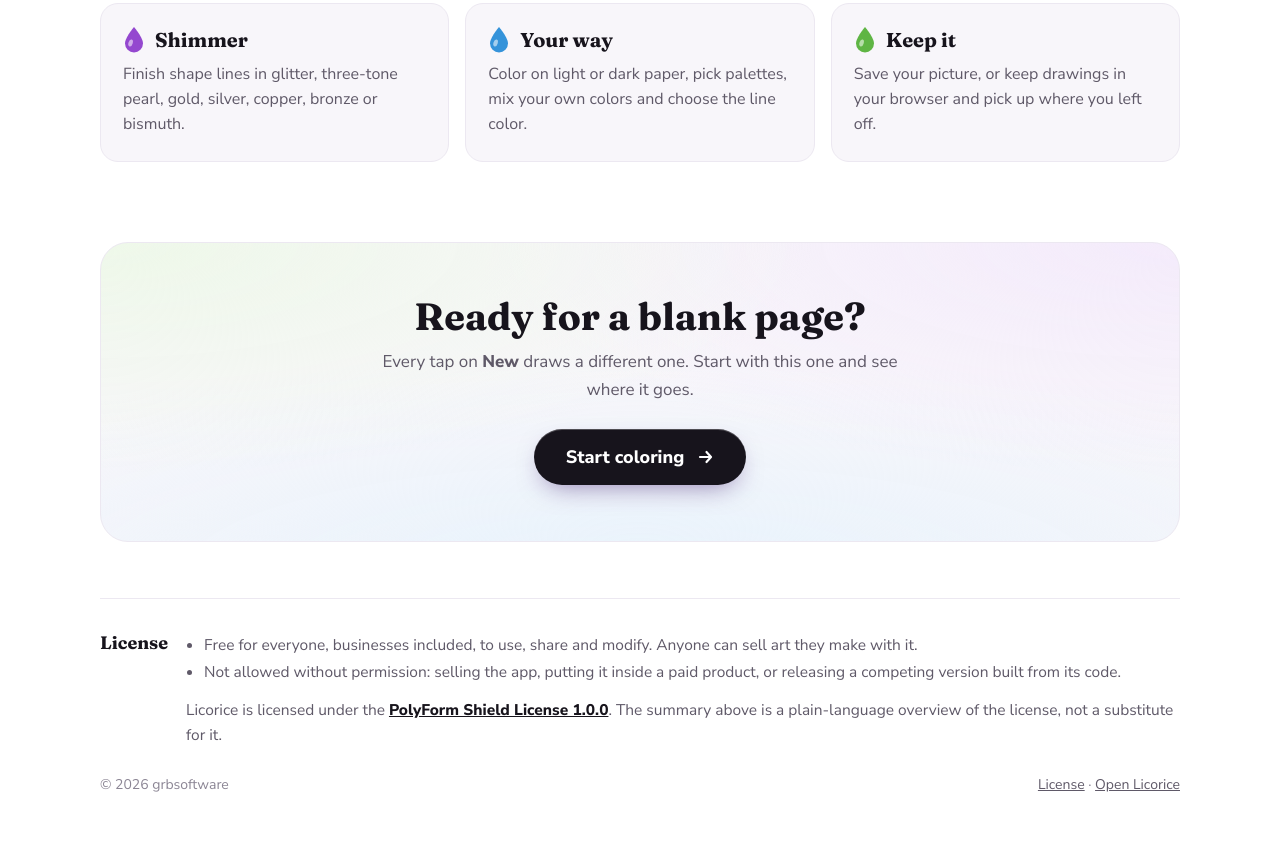
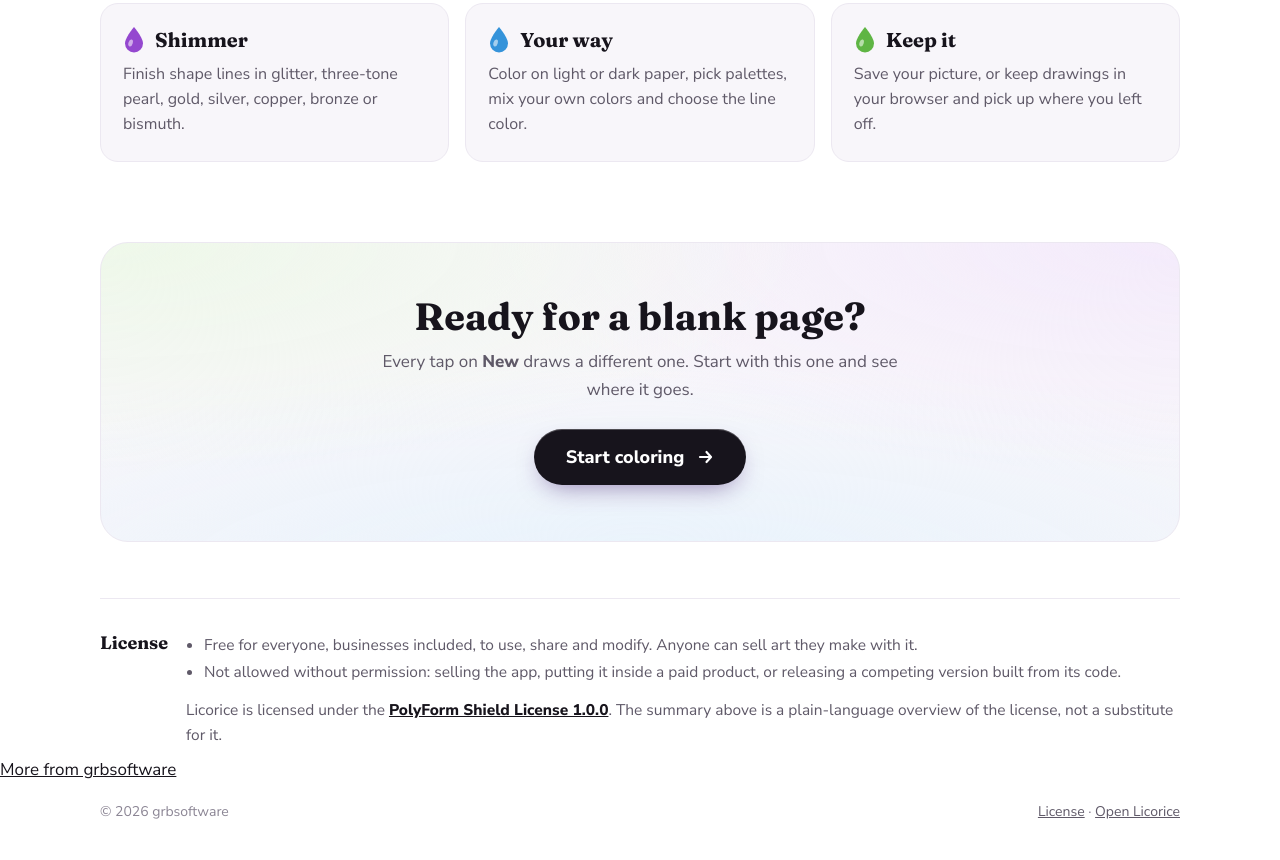
Before and after one commit to grbsoftware/licorice, a plain HTML site: page index.html in a window 1280 px wide. Shown: the part 1436-2296 px from the top of the page. Before the commit the page ends 2268 px from the top, so only its background shows below. Drawn offline with Linux system fonts and the light colour scheme.

Commit message:
Add the shared 'More from grbsoftware' footer
Co-Authored-By: Claude Opus 5.5 <noreply@anthropic.com>

```diff
--- a/index.html
+++ b/index.html
@@ -178,7 +178,12 @@ footer a{color:var(--muted)}
     </ul>
     <p style="margin:6px 0 0">Licorice is licensed under the <a href="license.html">PolyForm Shield License 1.0.0</a>. The summary above is a plain-language overview of the license, not a substitute for it.</p>
   </section>
+</div>
 
+<grb-crumbs here="licorice"><a href="https://grbsoftware.github.io/">More from grbsoftware</a></grb-crumbs>
+<script src="https://grbsoftware.github.io/crumbs.js" defer></script>
+
+<div class="wrap">
   <footer>
     <span>&copy; 2026 grbsoftware</span>
     <span><a href="license.html">License</a> &middot; <a href="app/">Open Licorice</a></span>
```
